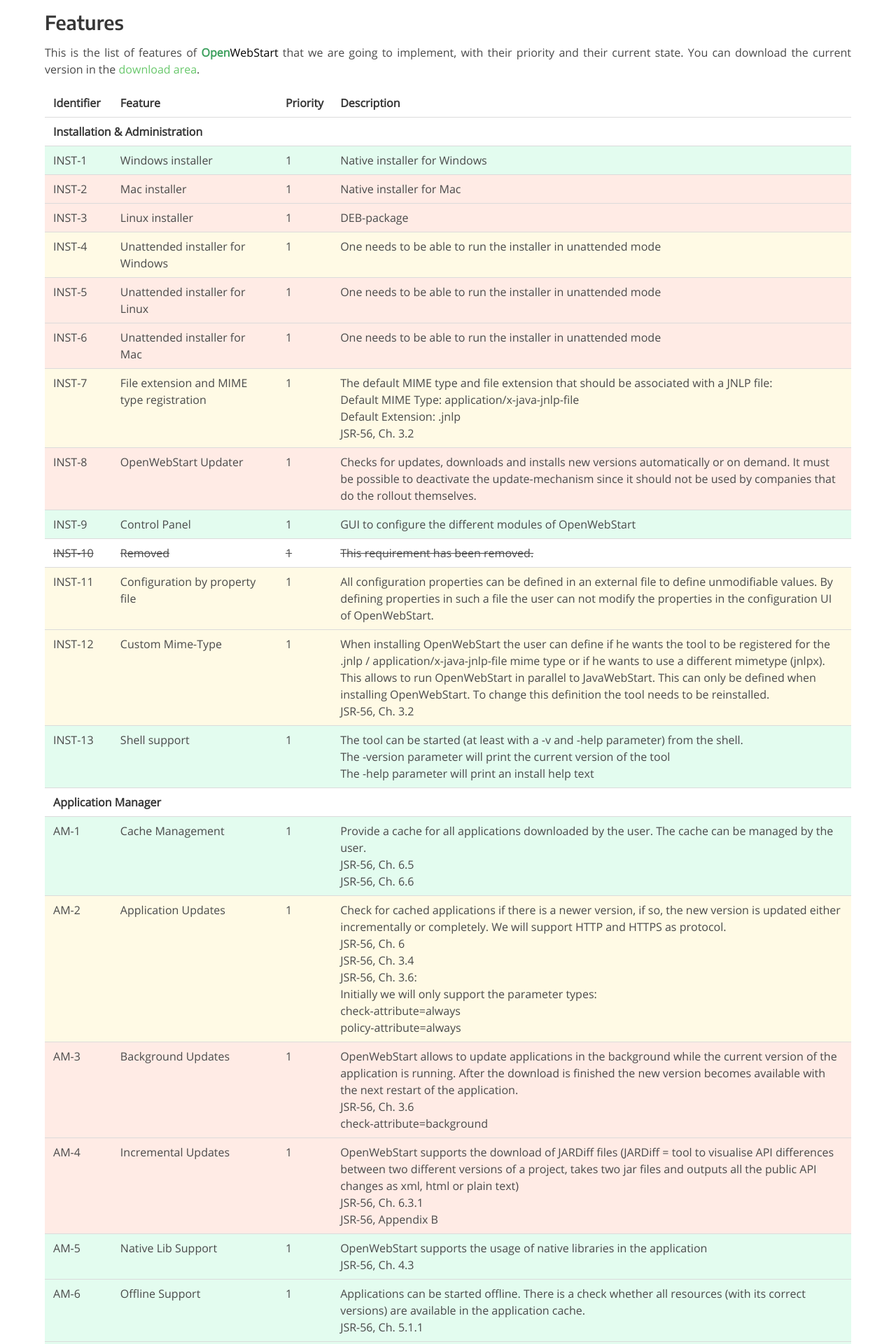
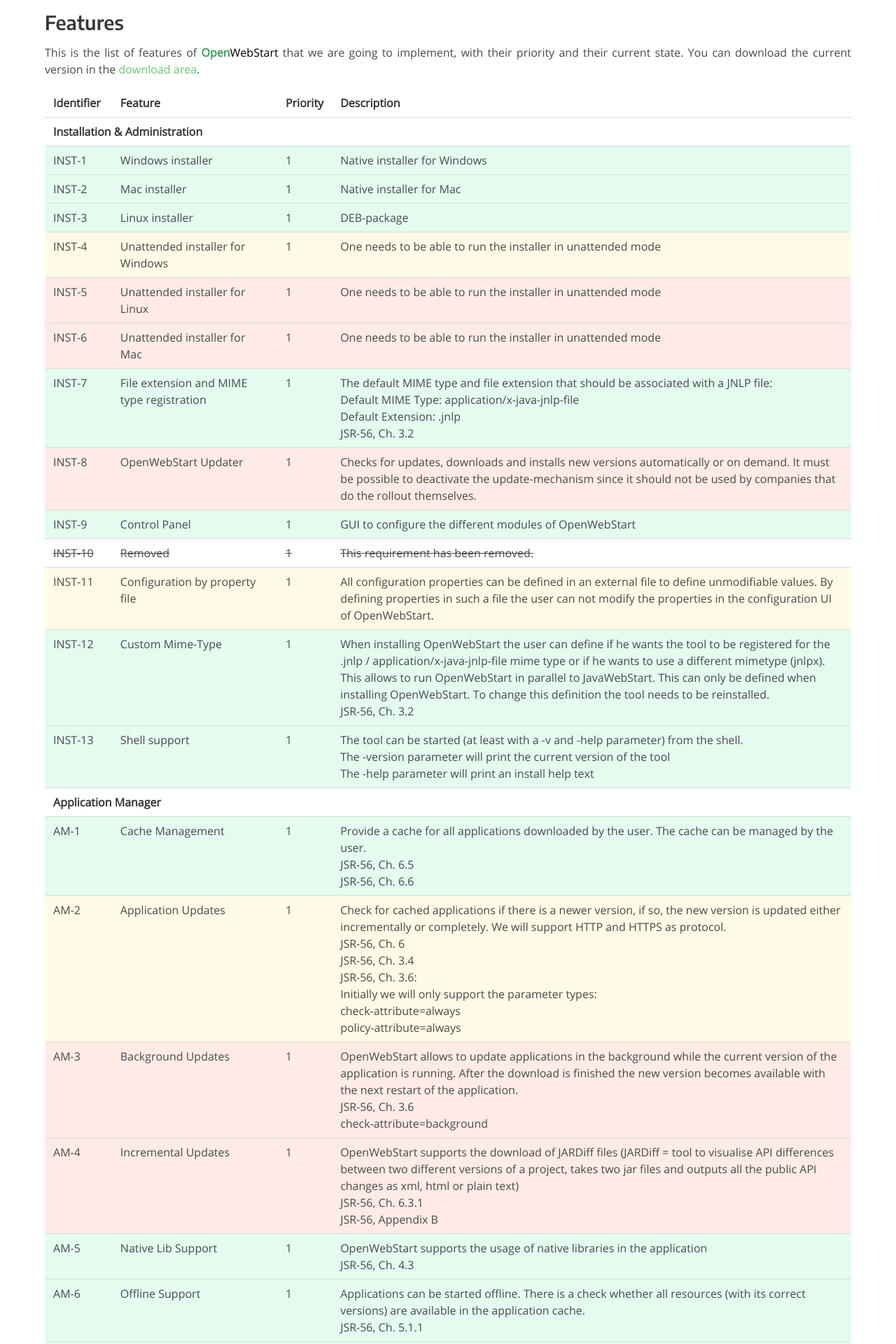
Before and after one commit to karakun/openwebstart-page, a Jekyll site: the page built from features.md, in a window 1280 px wide. Shown: the part 522-2442 px from the top of the page at 70% size. Built offline with Jekyll 4.4.1, drawn with Linux system fonts in a browser that asks for light colours; comment, search, counter and statistics services are not loaded.

Commit message:
update of feature list status

```diff
--- a/features.md
+++ b/features.md
@@ -31,13 +31,13 @@
     <td>1</td>
     <td>Native installer for Windows</td>
 </tr>
-<tr class="feature-missing">
+<tr class="feature-done">
     <td>INST-2</td>
     <td>Mac installer</td>
     <td>1</td>
     <td>Native installer for Mac</td>
 </tr>
-<tr class="feature-missing">
+<tr class="feature-done">
     <td>INST-3</td>
     <td>Linux installer</td>
     <td>1</td>
@@ -61,7 +61,7 @@
     <td>1</td>
     <td>One needs to be able to run the installer in unattended mode</td>
 </tr>
-<tr class="feature-partially">
+<tr class="feature-done">
     <td>INST-7</td>
     <td>File extension and MIME type registration</td>
     <td>1</td>
@@ -100,7 +100,7 @@
         All configuration properties can be defined in an external file to define unmodifiable values. By defining properties in such a file the user can not modify the properties in the configuration UI of OpenWebStart.
     </td>
 </tr>
-<tr class="feature-partially">
+<tr class="feature-done">
     <td>INST-12</td>
     <td>Custom Mime-Type</td>
     <td>1</td>
@@ -256,7 +256,7 @@
         The details on how the integration can be established depend on the OS.
     </td>
 </tr>
-<tr class="feature-missing">
+<tr class="feature-partially">
     <td>AM-14</td>
     <td>Installation on Linux</td>
     <td>2</td>
@@ -425,7 +425,7 @@
         Implementation of the formal syntax of the version-ids and version strings according to JSR-56, Appendix A
     </td>
 </tr>
-<tr class="feature-partially">
+<tr class="feature-done">
     <td>JNLP-3</td>
     <td>Component Extension Support</td>
     <td>1</td>
```
